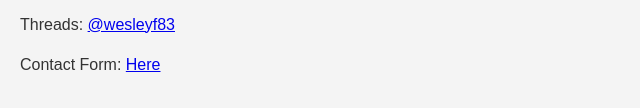
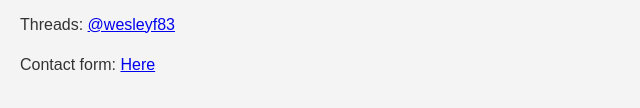
Before and after one commit to wesley83/portfolio, a plain HTML site: page index.html in a window 1280 px wide. Shown: the part 10263-10371 px from the top of the page, 0-640 px from the left. Drawn offline with Linux system fonts and the light colour scheme.

Commit message:
Update index.html
Changed "Contact Form" to "Contact form".

```diff
--- a/index.html
+++ b/index.html
@@ -310,7 +310,7 @@
             <p>LinkedIn: <a href="https://www.linkedin.com/in/wesley83/" target="_blank">@wesley83</a></p>
             <p>GitHub: <a href="https://github.com/wesley83" target="_blank">@wesleyf83</a></p>
             <p>Threads: <a href="https://www.threads.net/@wesleyf83" target="_blank">@wesleyf83</a></p>
-            <p>Contact Form: <a href="https://soloist.ai/wesleyfaulkner#Contact" target="_blank">Here</a></p>
+            <p>Contact form: <a href="https://soloist.ai/wesleyfaulkner#Contact" target="_blank">Here</a></p>
         </section>
     </main>
 
```
